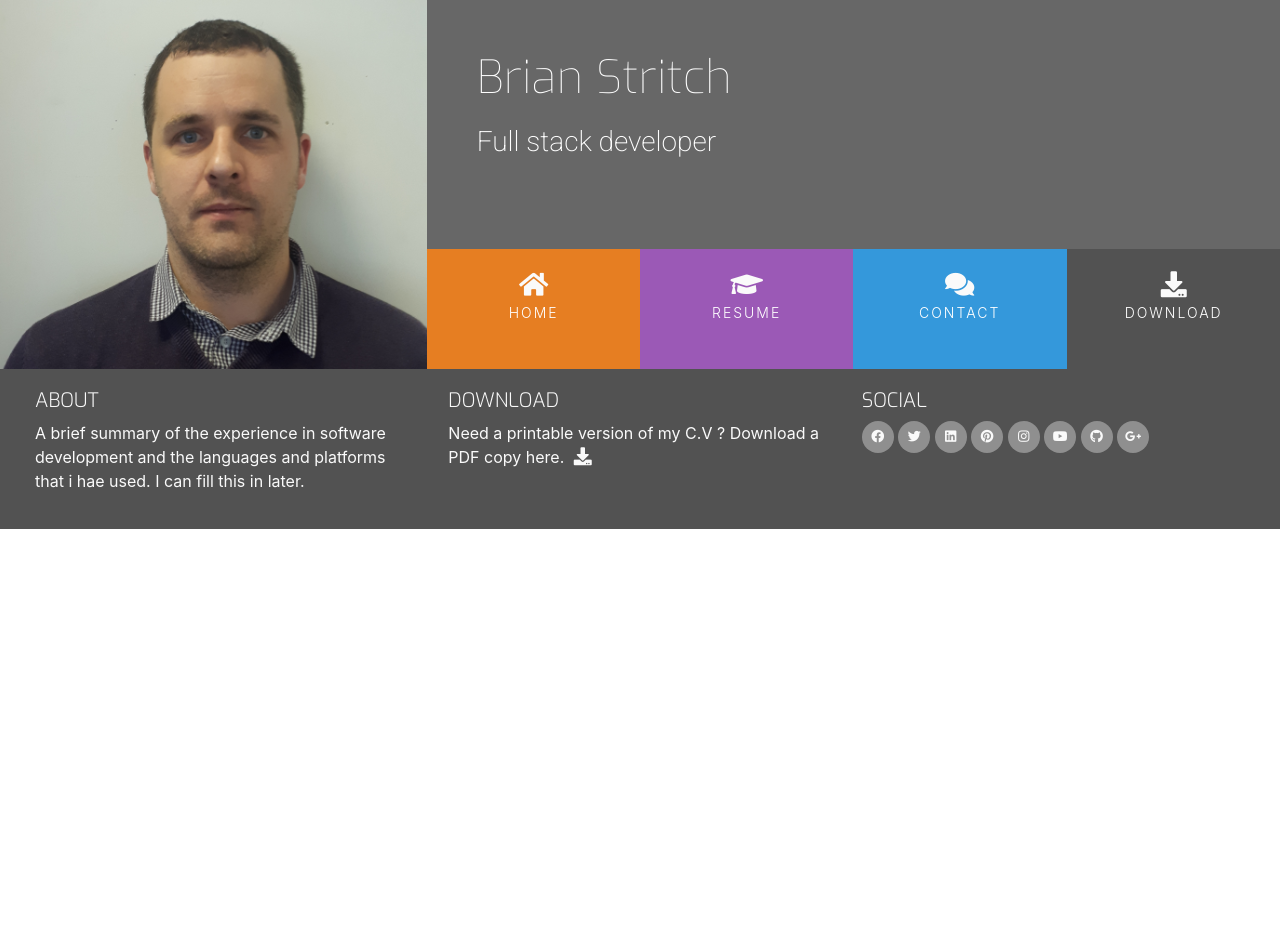
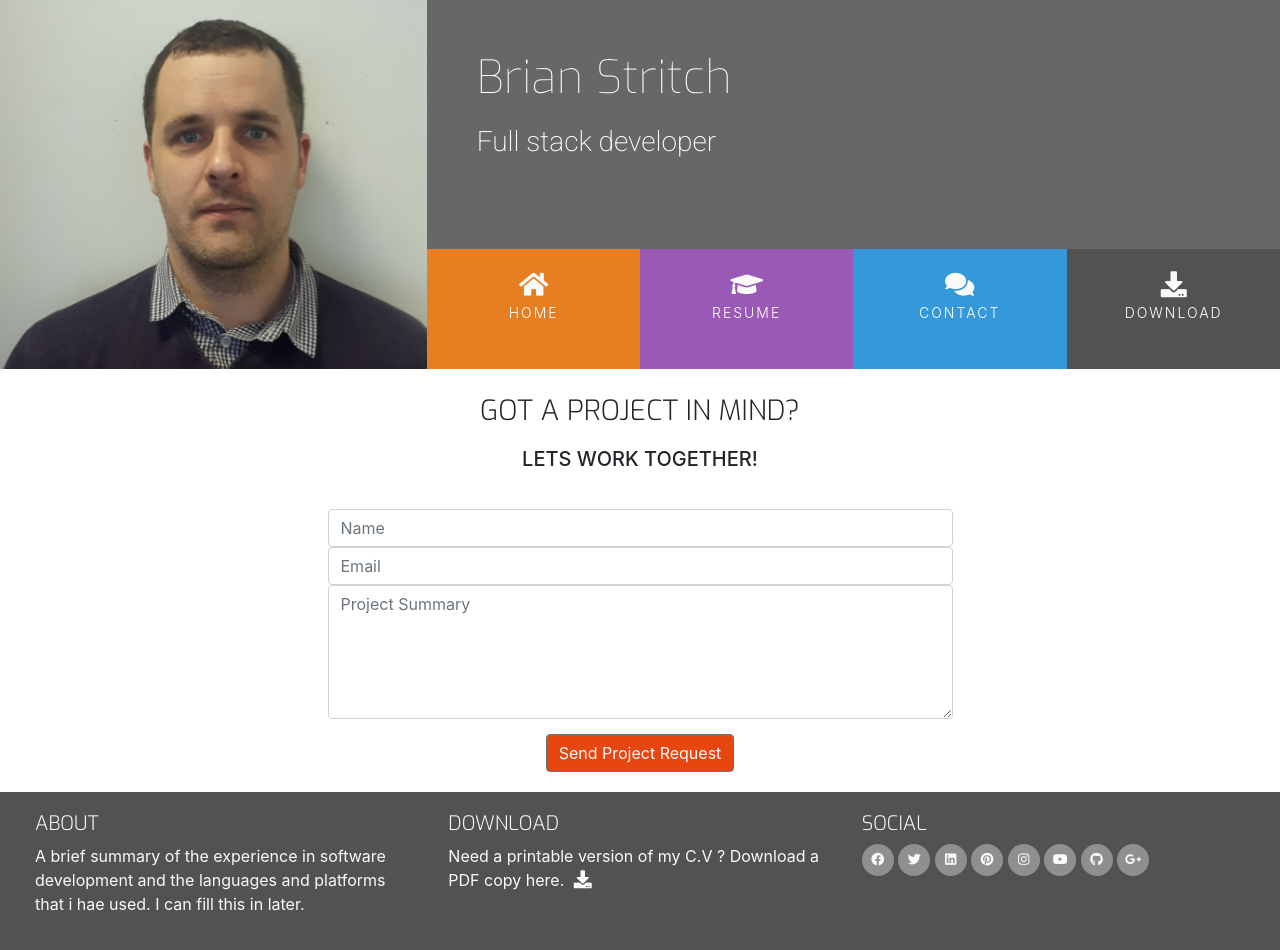
Before and after one commit to BrianStritch/Brian_Stritch_Resume, a plain HTML site: page contact.html in a window 1280 px wide. Before the commit the page ends 800 px from the top, so only its background shows below. Drawn offline with nearby package versions, Linux system fonts and the light colour scheme.

Commit message:
Add content to contact page and add download link addresses

```diff
--- a/assets/css/style.css
+++ b/assets/css/style.css
@@ -13,6 +13,10 @@
 }
 .bg-color-work-history{
     background-color: #9b59b6;
+}
+
+.bg-color-contact {
+    background-color: #fff;
 }
 .ui-menu-color-home{
     background-color: #e67e22;
@@ -313,3 +317,34 @@ footer{
 .history-items {
     margin-bottom: 30px;
 }
+
+/* **********************  contact form ****************************/
+.contact-heading {
+    font-family: "Exo", sans-serif;
+    font-weight: 300;
+    margin-top: 25px;
+    margin-bottom: 20px;
+}
+
+.center-form {
+    padding-top: 10px;
+    margin: 0 auto;
+    max-width: 70%;
+}
+
+button[type="submit"] {
+    margin-top: 15px;
+    margin-bottom: 20px;
+    color: #fafafa;
+    background-color: #e84610;
+}
+
+/* **********************  media Query ****************************/
+@media(min-width: 992px){
+    .center-form {
+        padding-top: 30px;
+        margin: 0 auto;
+        min-height: 240px;
+        max-width: 50%;
+    }
+}
--- a/contact.html
+++ b/contact.html
@@ -38,7 +38,7 @@
                                         aria-hidden="true"></i><span>Contact</span></a>
                             </li>
                             <li class="col-6 col-sm-3 ui-menu-color-download list-inline-item menu-item">
-                                <a href="#" class="hvr-sweep-to-bottom"><i class="fas fa-download"
+                                <a href="assets/CV/cv.pdf" target="_blank" class="hvr-sweep-to-bottom"><i class="fas fa-download"
                                         aria-hidden="true"></i><span>Download</span></a>
                             </li>
                         </ul>
@@ -47,7 +47,25 @@
             </div>
         </div>
     </header>
-    <section>
+    <section class="container-fluid">
+        <div class="row bg-color-contact">
+            <div class="col">
+                <h3 class="contact-heading uppercase text-center">Got a project in mind?</h3>
+                <h5 class="uppercase text-center">Lets work together!</h5>
+                <div class="center-form">
+                    <form>
+                        <input type="text" name="name" id="fullname" class="form-control" placeholder="Name" required>
+                        <input type="text" name="email" id="emailaddress" class="form-control" placeholder="Email" required>
+                        <textarea name="projectsummary" id="projectsummary" cols="30" rows="5"class="form-control" placeholder="Project Summary" required></textarea>
+                        <div class="form-row text-center">
+                            <div class="col">
+                                <button type="submit" class="btn btn-secondary">Send Project Request</button>
+                            </div>
+                        </div>
+                    </form>
+                </div>
+            </div>
+        </div>
 
     </section>
     <footer>
@@ -65,7 +83,7 @@
                     <h5 class="uppercase general-sub">Download</h5>
                     <p class="inline-block">Need a printable version of my C.V ?
                         Download a PDF copy here.
-                        <a href="#" target="_blank" class="cv-pdf">
+                        <a href="assets/CV/cv.pdf" target="_blank" class="cv-pdf">
                             <i class="fas fa-download" aria-hidden="true"></i>
                             <span class="sr-only">Download Link.</span>
                         </a>
```
Also changed, not shown: index.html (+3 -3 lines), resume.html (+3 -3 lines), 1 other file.
